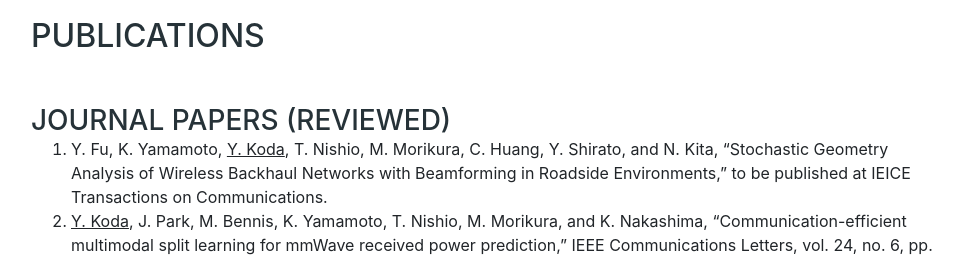
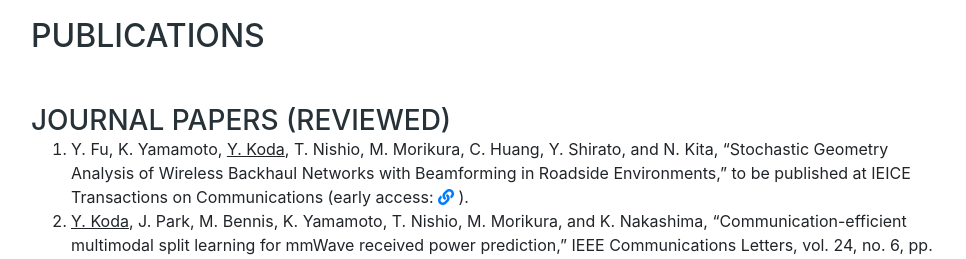
Before and after one commit to kodakodakoda/webpage_koda, a website with bundled scripts: page index.html in a window 1280 px wide. Shown: the part 2520-2779 px from the top of the page, without its empty margins (289-1255 px from the left). Built offline with nearby package versions, Linux system fonts and the light colour scheme; a web font is replaced by a local one.

Commit message:
add fu journal's link

```diff
--- a/index.html
+++ b/index.html
@@ -191,7 +191,10 @@
           <ol>
             <li>
               Y. Fu, K. Yamamoto, <u>Y. Koda</u>, T. Nishio, M. Morikura, C. Huang, Y. Shirato, and N. Kita,
-              “Stochastic Geometry Analysis of Wireless Backhaul Networks with Beamforming in Roadside Environments,” to be published at IEICE Transactions on Communications.
+              “Stochastic Geometry Analysis of Wireless Backhaul Networks with Beamforming in Roadside Environments,” to be published at IEICE Transactions on Communications (early access:
+              <a href="https://www.jstage.jst.go.jp/article/transcom/advpub/0/advpub_2020EBP3043/_article/-char/ja/" target="_blank">
+                <i class="fa fa-link" aria-hidden="true"></i>
+              </a>).
             </li>
             <li>
               <u>Y. Koda</u>, J. Park, M. Bennis, K. Yamamoto, T. Nishio, M. Morikura, and K. Nakashima,
```
